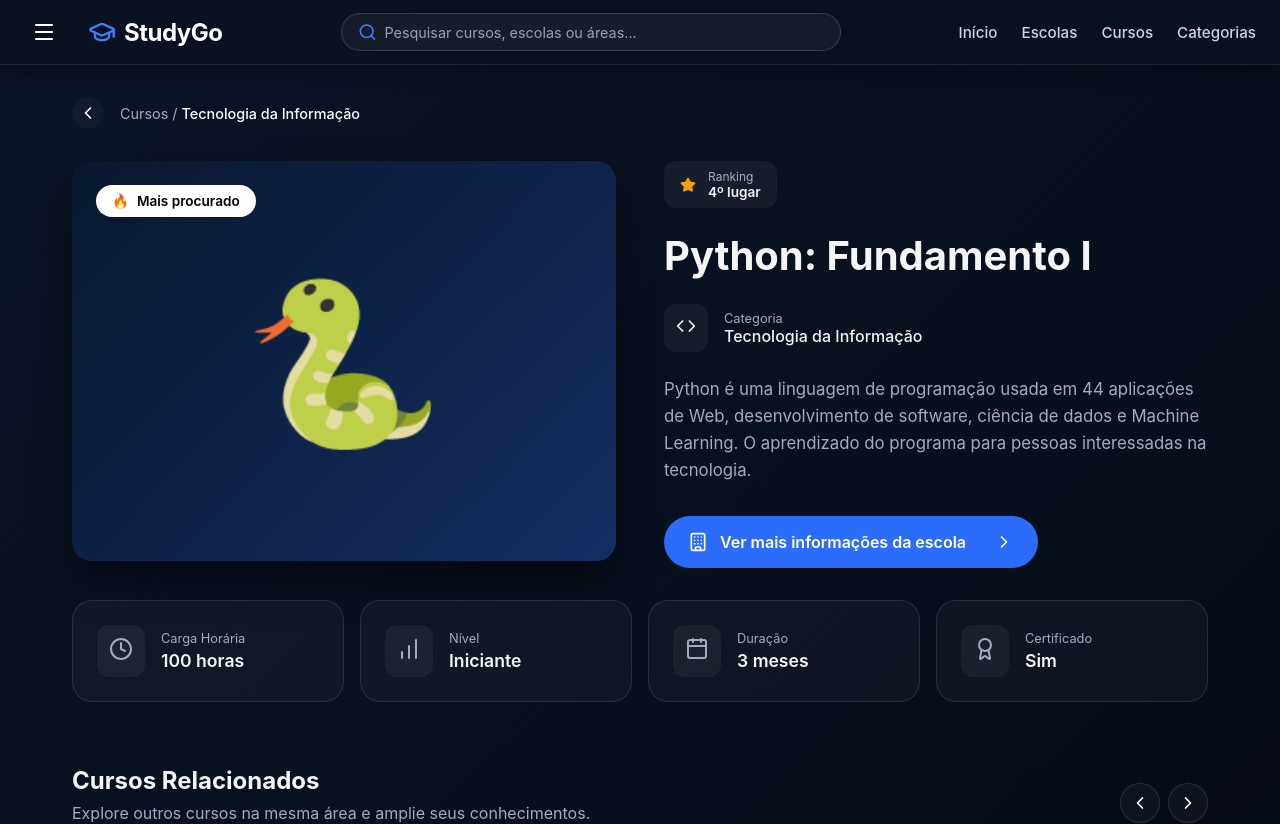
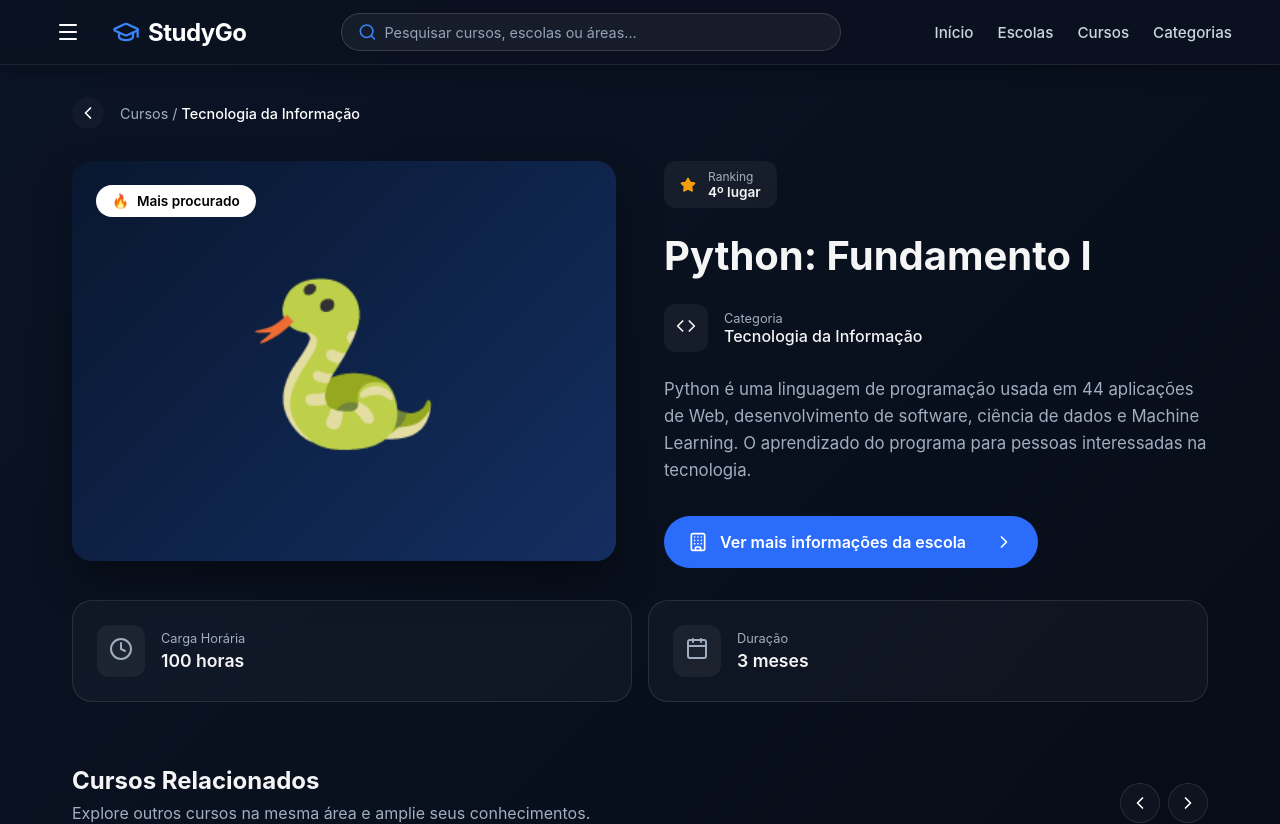
Before and after one commit to leonerescoder/projectStudyGo, a React (Vite) app: page /course/1 in a window 1280 px wide. Shown: the top 824 px of the page. Built offline with nearby package versions, Linux system fonts and the light colour scheme.

Commit message:
courses e navbar

```diff
--- a/src/components/Navbar/Navbar.css
+++ b/src/components/Navbar/Navbar.css
@@ -10,7 +10,7 @@
   display: flex;
   justify-content: space-between;
   align-items: center;
-  padding: 0.75rem 1.5rem;
+  padding: 0.75rem 3rem;
   background-color: rgba(11, 17, 32, 0.95);
   backdrop-filter: blur(12px);
   border-bottom: 1px solid rgba(255, 255, 255, 0.08);
--- a/src/pages/Course/Course.css
+++ b/src/pages/Course/Course.css
@@ -174,7 +174,7 @@
 /* Stats Row */
 #course-page .stats-row {
   display: grid;
-  grid-template-columns: repeat(4, 1fr);
+  grid-template-columns: repeat(2, 1fr);
   gap: 1rem;
   margin-bottom: 4rem;
 }
--- a/src/pages/Course/Course.jsx
+++ b/src/pages/Course/Course.jsx
@@ -66,24 +66,10 @@ function Course() {
           </div>
         </div>
         <div className="stat-card">
-          <div className="stat-icon"><BarChart size={24} /></div>
-          <div className="stat-info">
-            <span className="stat-label">Nível</span>
-            <span className="stat-value">Iniciante</span>
-          </div>
-        </div>
-        <div className="stat-card">
           <div className="stat-icon"><Calendar size={24} /></div>
           <div className="stat-info">
             <span className="stat-label">Duração</span>
             <span className="stat-value">3 meses</span>
-          </div>
-        </div>
-        <div className="stat-card">
-          <div className="stat-icon"><Award size={24} /></div>
-          <div className="stat-info">
-            <span className="stat-label">Certificado</span>
-            <span className="stat-value">Sim</span>
           </div>
         </div>
       </div>
```
Also changed, not shown: src/components/Navbar/Navbar.jsx (line endings or trailing spaces).
